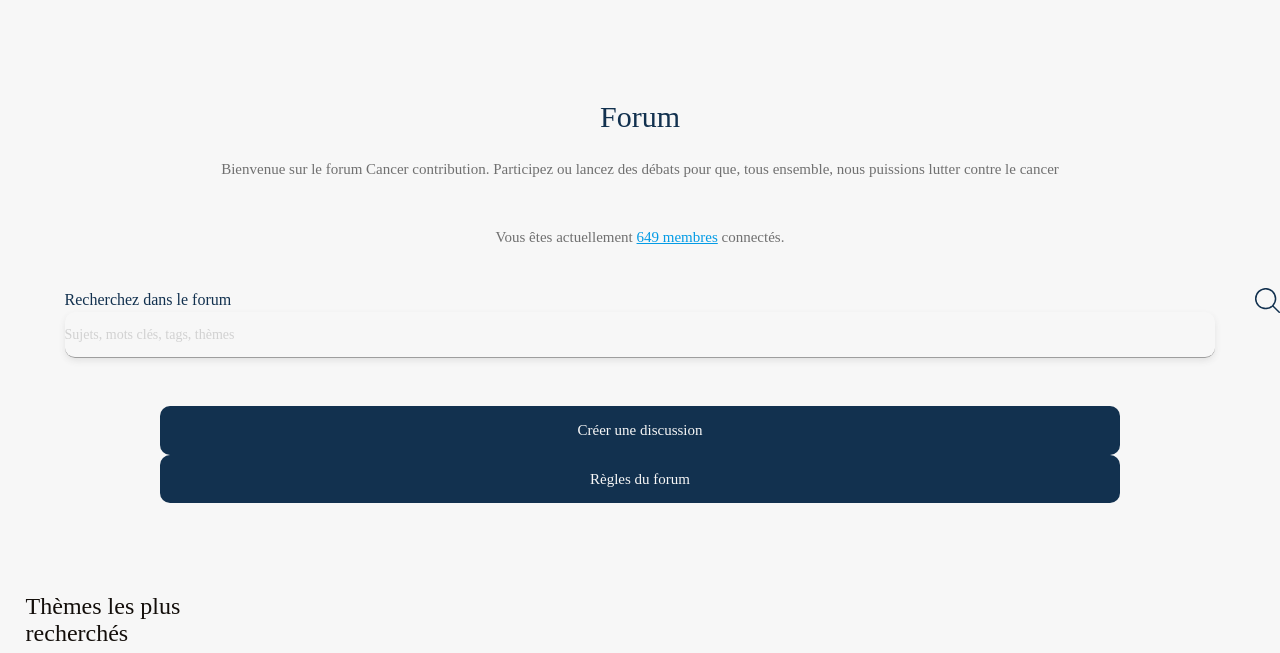
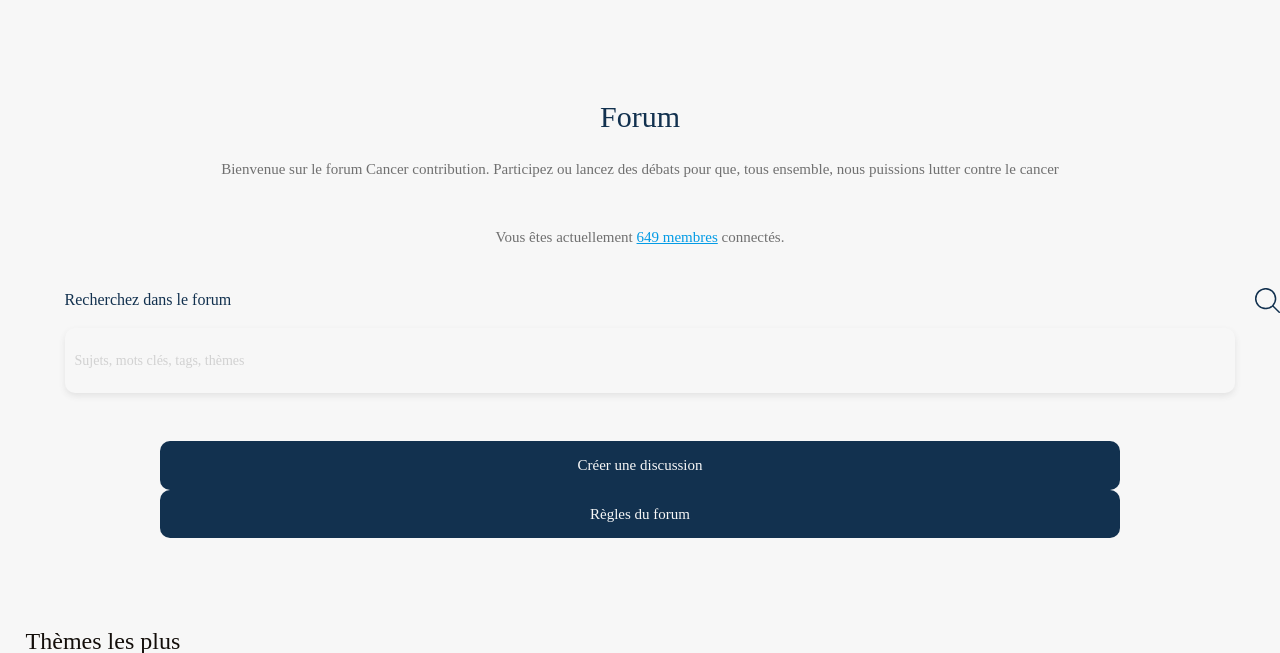
Before and after one commit to aureliensamier/cancercontribu, a PHP site: page /site/dist/forum.php in a window 1280 px wide. Shown: the top 653 px of the page. Run offline with PHP 8.4, Linux system fonts and the light colour scheme.

Commit message:
Forum pages fixed done

```diff
--- a/site/forum.html
+++ b/site/forum.html
@@ -15,7 +15,6 @@
 		<link rel="stylesheet" href="../styles/styles.css">
 		<link rel="stylesheet" href="../styles/reset.css">
 		<link rel="stylesheet" href="../styles/header.css">
-		<link rel="stylesheet" href="https://cdnjs.cloudflare.com/ajax/libs/materialize/1.0.0/css/materialize.min.css">
 		<script src="https://code.jquery.com/jquery-3.3.1.min.js"></script>
 		<script type="application/javascript" src="../scripts/header.js"></script>
 	</head>
@@ -70,7 +69,7 @@
 
 			<!-- search input-->
 			<form class="search_field_forum">
-				<label for="search_forum_input" class="label_search_forum col s11">
+				<label for="search_forum_input" class="label_search_forum ">
 						Recherchez dans le forum
 						<input id="search_forum_input" type="text" placeholder="Sujets, mots clés, tags, thèmes " />
 
--- a/styles/forum.css
+++ b/styles/forum.css
@@ -27,6 +27,7 @@ body{
     margin: 5vh 0 5vh 0;
     display: flex;
     justify-content: center;
+
 }
 
 .label_search_forum {
@@ -34,20 +35,30 @@ body{
     font-size: 16px;
     color:#12314F;
     margin:0 auto;
+    width: auto;
+
 }
 
 #search_forum_input{
+    display: block;
     font-family: 'RalewayLight';
     font-size: 14px;
     border-radius: 10px;
     box-shadow: 0px 3px 6px #E3E3E3;
+    border: none;
     color:#12314F;
     position: relative;
+    width:100%;
+    padding: 10px;
+    margin-top: 16px;
+
 }
 
 .label_search_forum input {
     position: absolute;
     right: 0px;
+    margin:0 auto;
+    width:75%;
 }
 
 .search_icon {
```
